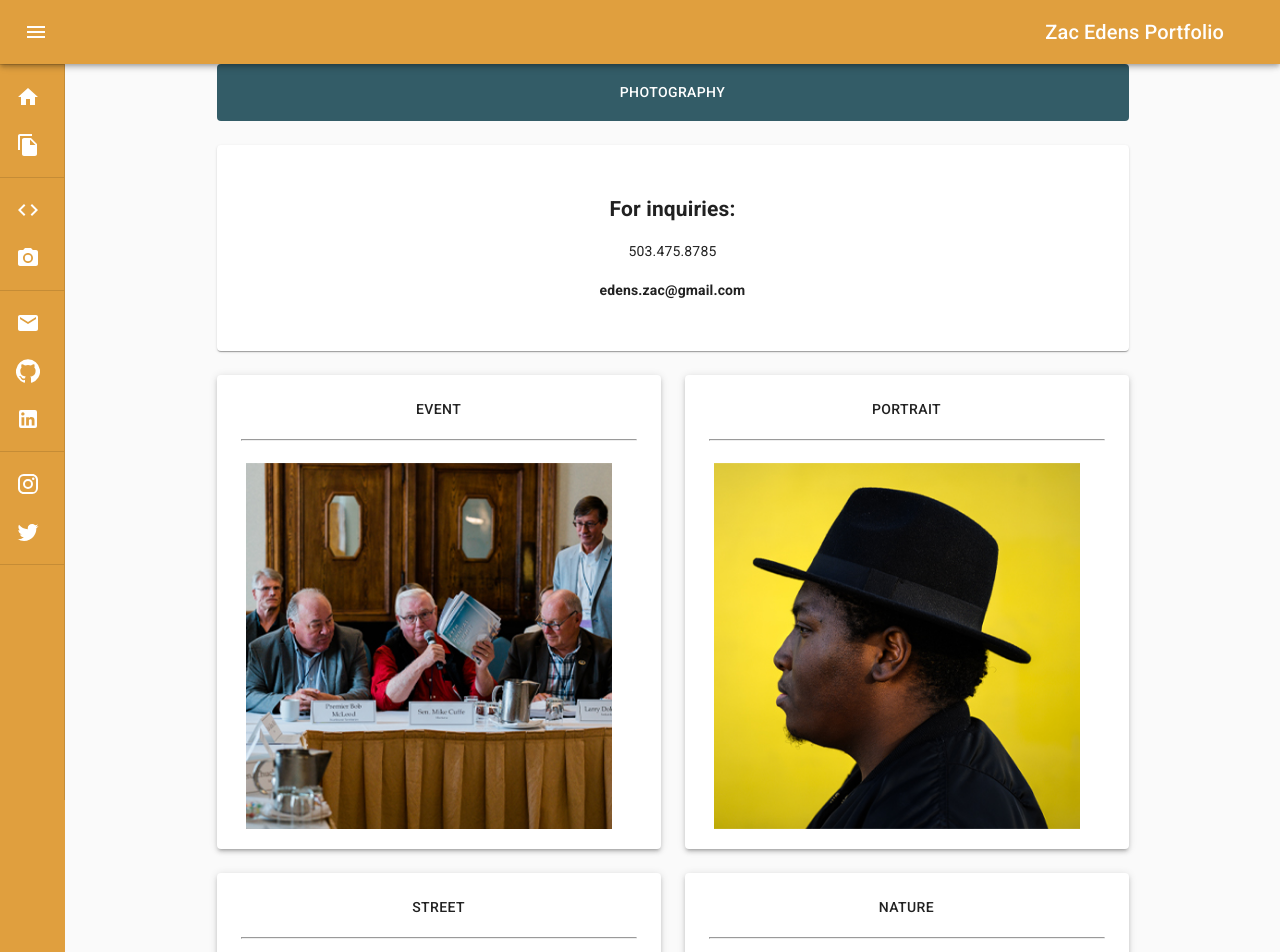
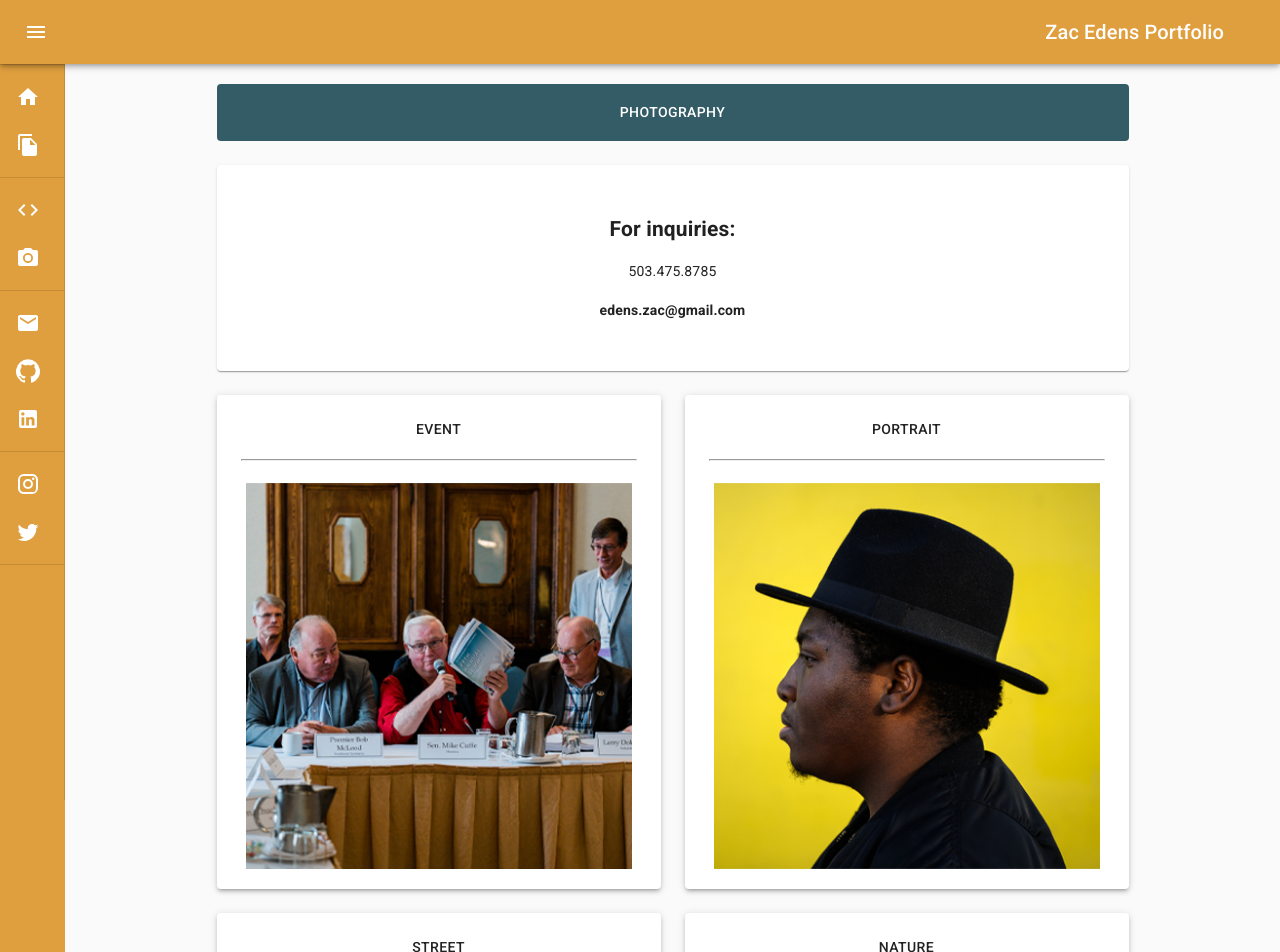
Before and after one commit to themancalledzac/edens-portfolio, a React (Create React App) app: page /photography in a window 1280 px wide. Shown: the top 952 px of the page. Built offline with nearby package versions, Linux system fonts and the light colour scheme.

Commit message:
updated spacing

```diff
--- a/src/components/HeaderCard.js
+++ b/src/components/HeaderCard.js
@@ -60,7 +60,7 @@ const useStyles = makeStyles((theme) => ({
   headerParagraph: {
     marginBottom: "30px",
     marginTop: "30px",
-    minHeight: "250px",
+    // minHeight: "250px",
     [theme.breakpoints.down("xs")]: {
       height: "auto",
     },
@@ -79,7 +79,7 @@ const useStyles = makeStyles((theme) => ({
     borderTop: "1px solid black",
   },
   aboutContainer: {
-    minHeight: "444px",
+    // minHeight: "444px",
     [theme.breakpoints.down("xs")]: {
       paddingLeft: "0",
       paddingRight: "0",
--- a/src/components/PhotoCard.js
+++ b/src/components/PhotoCard.js
@@ -20,7 +20,7 @@ const useStyles = makeStyles(() => ({
     textAlign: "center",
   },
   image: {
-    maxWidth: "95%",
+    maxWidth: "100%",
     border: "5px solid white",
     borderBottom: "15px solid white",
     borderTop: "15px solid white",
--- a/src/components/Project.js
+++ b/src/components/Project.js
@@ -23,7 +23,7 @@ const useStyles = makeStyles(() => ({
     },
   },
   image: {
-    maxWidth: "95%",
+    maxWidth: "100%",
     border: "2px solid #404040",
     // display: "flex",
     // alignItems: "center",
--- a/src/page/Photography.js
+++ b/src/page/Photography.js
@@ -20,6 +20,7 @@ const useStyles = makeStyles((theme) => ({
   },
   header: {
     padding: theme.spacing(2),
+    marginTop: "20px",
     textAlign: "center",
     color: colors.white,
     backgroundColor: colors.blue,
```
Also changed, not shown: src/components/WebDevHome/WebProjectNOTINUSE.js (renamed from src/components/WebDevHome/WebProject.js, +6 -1 lines).
